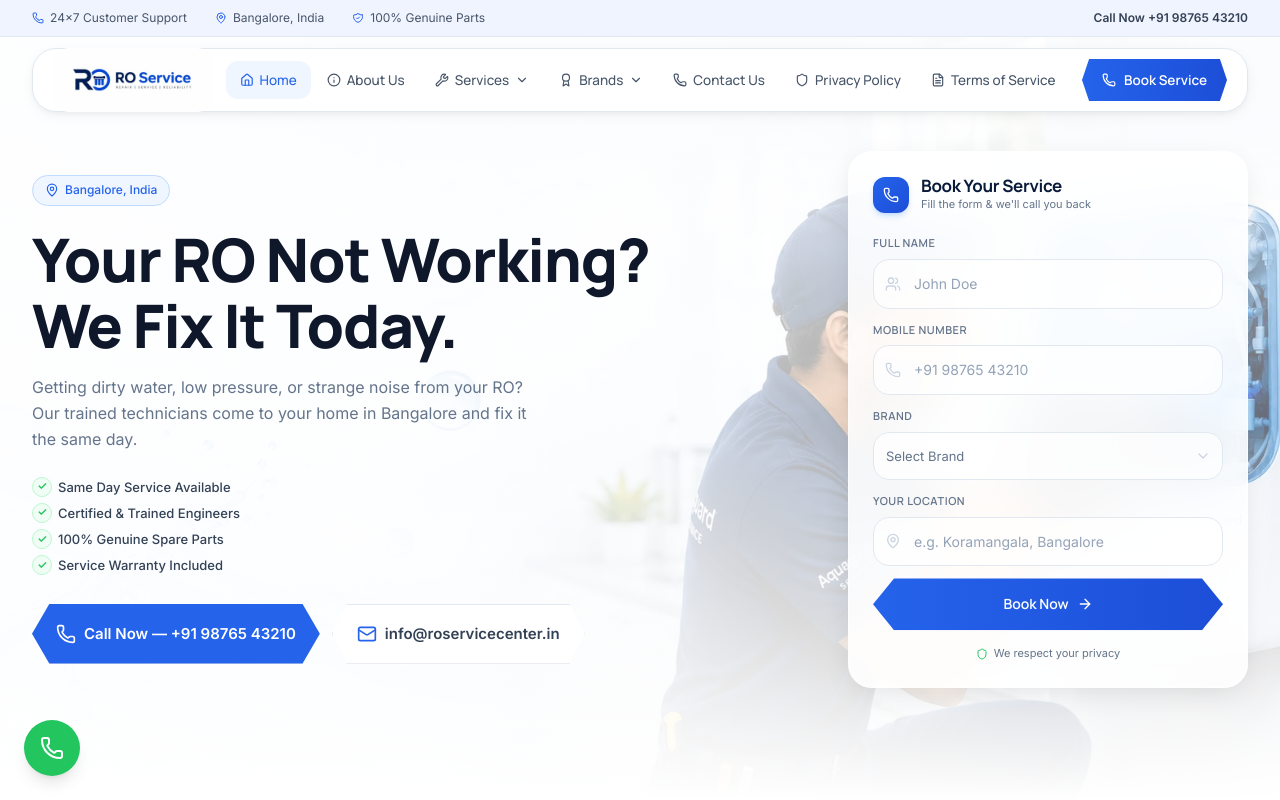
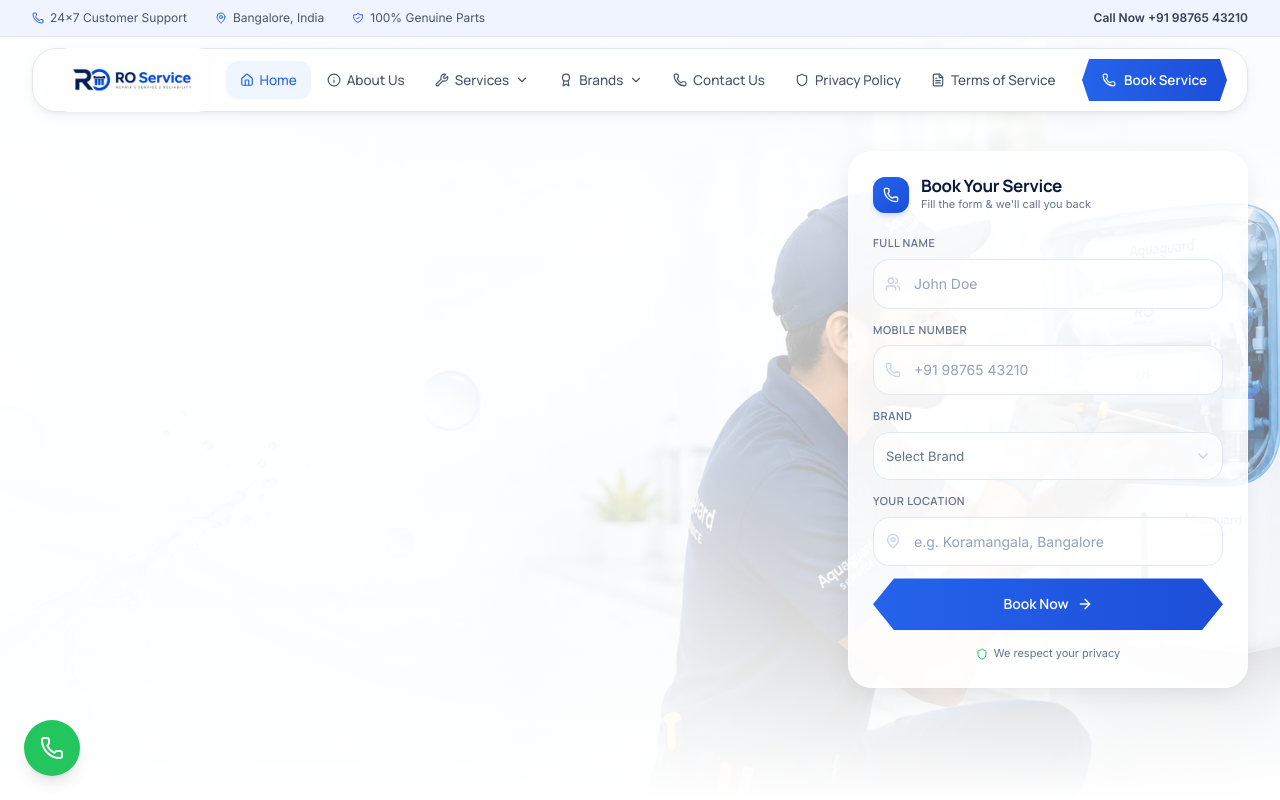
Before and after one commit to hoteldemo88-a11y/OG-Service, a React (Vite) app: page / in a window 1280 px wide. Shown: the top 800 px of the page. Built offline with nearby package versions, Linux system fonts and the light colour scheme.

Commit message:
increase performance

```diff
--- a/index.html
+++ b/index.html
@@ -4,29 +4,28 @@
     <meta charset="UTF-8" />
     <link rel="icon" type="image/svg+xml" href="/logo.png" />
     <meta name="viewport" content="width=device-width, initial-scale=1.0" />
+
+    <!-- LCP image: preload FIRST for fastest discovery -->
+    <link rel="preload" as="image" href="/herobg.webp" fetchpriority="high" />
+
     <meta name="theme-color" content="#1d4ed8" />
     <meta name="robots" content="index, follow, max-image-preview:large, max-snippet:-1" />
     <meta name="googlebot" content="index, follow" />
     <meta http-equiv="X-UA-Compatible" content="IE=edge" />
 
-    <!-- Preload LCP image -->
-    <link rel="preload" as="image" href="/herobg.webp" />
-
-    <!-- Preconnect for fonts -->
-    <link rel="preconnect" href="https://fonts.googleapis.com" />
-    <link rel="preconnect" href="https://fonts.gstatic.com" crossorigin />
-    <link rel="preconnect" href="https://randomuser.me" />
-
-    <!-- Google Fonts: non-render-blocking -->
-    <link rel="preload" as="style" href="https://fonts.googleapis.com/css2?family=Inter:wght@400;500;600&family=Manrope:wght@300;400;500;600;700;800&display=swap" />
-    <link rel="stylesheet" href="https://fonts.googleapis.com/css2?family=Inter:wght@400;500;600&family=Manrope:wght@300;400;500;600;700;800&display=swap" media="print" onload="this.media='all'" />
-    <noscript><link rel="stylesheet" href="https://fonts.googleapis.com/css2?family=Inter:wght@400;500;600&family=Manrope:wght@300;400;500;600;700;800&display=swap" /></noscript>
-
-    <!-- Default critical CSS -->
+    <!-- Critical CSS (inline to avoid render-blocking) -->
     <style>
       body { margin: 0; padding: 0; -webkit-font-smoothing: antialiased; -moz-osx-font-smoothing: grayscale; }
       #root { min-height: 100vh; }
     </style>
+
+    <!-- Preconnect for fonts (needed for font CSS) -->
+    <link rel="preconnect" href="https://fonts.googleapis.com" />
+    <link rel="preconnect" href="https://fonts.gstatic.com" crossorigin />
+
+    <!-- Google Fonts: non-render-blocking -->
+    <link rel="stylesheet" href="https://fonts.googleapis.com/css2?family=Inter:wght@400;500;600&family=Manrope:wght@300;400;500;600;700;800&display=swap" media="print" onload="this.media='all'" />
+    <noscript><link rel="stylesheet" href="https://fonts.googleapis.com/css2?family=Inter:wght@400;500;600&family=Manrope:wght@300;400;500;600;700;800&display=swap" /></noscript>
   </head>
   <body>
     <div id="root"></div>
--- a/src/components/sections/HeroSection.jsx
+++ b/src/components/sections/HeroSection.jsx
@@ -1,34 +1,33 @@
 import { useState, useEffect } from 'react';
-import { motion } from 'framer-motion';
 import { Phone, Mail, Users, MapPin, ChevronDown, ArrowRight, Shield } from 'lucide-react';
 import Container from '@/components/common/Container';
 import { BRANDS, SITE } from '@/constants';
-import { fadeUp, stagger } from '@/utils/animations';
+
+const heroImages = ['/hero image 1.webp', '/hero image 2.webp', '/hero image 3.webp'];
 
 export default function HeroSection() {
   const [form, setForm] = useState({ name: '', phone: '', brand: '', location: '' });
   const [loading, setLoading] = useState(false);
-  const heroImages = ['/hero image 1.webp', '/hero image 2.webp', '/hero image 3.webp'];
   const [heroIdx, setHeroIdx] = useState(0);
+  const set = (k) => (e) => setForm({ ...form, [k]: e.target.value });
+  const submit = (e) => { e.preventDefault(); setLoading(true); setTimeout(() => { setLoading(false); window.location.href = '/thank-you'; }, 1200); };
+
   useEffect(() => {
     const timer = setInterval(() => {
       setHeroIdx((prev) => (prev + 1) % heroImages.length);
     }, 5000);
     return () => clearInterval(timer);
-  }, [heroImages.length]);
-  const set = (k) => (e) => setForm({ ...form, [k]: e.target.value });
-  const submit = (e) => { e.preventDefault(); setLoading(true); setTimeout(() => { setLoading(false); window.location.href = '/thank-you'; }, 1200); };
+  }, []);
 
   return (
     <section className="relative overflow-hidden min-h-[500px] lg:min-h-[calc(100vh-36px)] flex items-end lg:items-center">
       <div className="absolute inset-0 hidden lg:block">
-        <img src="/herobg.webp" alt="RO water purifier service background" className="w-full h-full object-cover" width="1920" height="1080" fetchpriority="high" />
+        <img src="/herobg.webp" alt="RO water purifier service background" className="w-full h-full object-cover" width="1920" height="1080" />
         <div className="absolute inset-0 bg-gradient-to-r from-white/95 via-white/80 to-white/40" />
         <div className="absolute inset-0 bg-gradient-to-t from-white via-transparent to-white/60" />
       </div>
 
       <Container className="relative z-10 w-full py-10 sm:py-16 lg:py-0 lg:min-h-[calc(100vh-36px)] flex items-center">
-        {/* ── Phone: stacked (image then form). Desktop: side by side ── */}
         <div className="w-full lg:grid lg:grid-cols-[1fr_400px] lg:gap-12 lg:items-center">
 
           {/* ── Phone: Image + Badge + Buttons ── */}
@@ -65,22 +64,24 @@ export default function HeroSection() {
             </div>
           </div>
 
-          {/* ── LEFT: Content (desktop only) ── */}
-          <motion.div initial="hidden" animate="visible" variants={stagger} className="hidden lg:block pt-16 sm:pt-20 lg:pt-0 pb-6 lg:pb-0 text-center lg:text-left">
-            <motion.div variants={fadeUp} className="inline-flex items-center gap-1.5 px-3 py-1 rounded-full bg-[#eff6ff] border border-[#bfdbfe] mb-3 sm:mb-5">
-              <MapPin className="w-3 h-3 sm:w-3.5 sm:h-3.5 text-[#2563eb]" />
-              <span className="text-[11px] sm:text-[12px] font-medium text-[#2563eb]">Bangalore, India</span>
-            </motion.div>
+          {/* ── LEFT: Content (desktop only, CSS animations) ── */}
+          <div className="hidden lg:block pt-16 sm:pt-20 lg:pt-0 pb-6 lg:pb-0 text-center lg:text-left">
+            <div className="animate-[fadeUp_0.5s_ease-out_0s_both]">
+              <div className="inline-flex items-center gap-1.5 px-3 py-1 rounded-full bg-[#eff6ff] border border-[#bfdbfe] mb-3 sm:mb-5">
+                <MapPin className="w-3 h-3 sm:w-3.5 sm:h-3.5 text-[#2563eb]" />
+                <span className="text-[11px] sm:text-[12px] font-medium text-[#2563eb]">Bangalore, India</span>
+              </div>
+            </div>
 
-            <motion.h1 variants={fadeUp} className="text-[28px] sm:text-[42px] lg:text-[54px] xl:text-[60px] font-extrabold text-[#0f172a] leading-[1.1] tracking-[-0.02em] mb-3 sm:mb-4">
-              Your RO Not Working?<br className="hidden sm:block" /> We Fix It Today.
-            </motion.h1>
+            <h1 className="text-[28px] sm:text-[42px] lg:text-[54px] xl:text-[60px] font-extrabold text-[#0f172a] leading-[1.1] tracking-[-0.02em] mb-3 sm:mb-4 animate-[fadeUp_0.5s_ease-out_0.1s_both]">
+              Your RO Not Working?<br /> We Fix It Today.
+            </h1>
 
-            <motion.p variants={fadeUp} className="text-[13px] sm:text-[15px] lg:text-[16px] text-[#64748b] max-w-[500px] leading-relaxed mb-4 sm:mb-6 mx-auto lg:mx-0">
+            <p className="text-[13px] sm:text-[15px] lg:text-[16px] text-[#64748b] max-w-[500px] leading-relaxed mb-4 sm:mb-6 mx-auto lg:mx-0 animate-[fadeUp_0.5s_ease-out_0.2s_both]">
               Getting dirty water, low pressure, or strange noise from your RO? Our trained technicians come to your home in Bangalore and fix it the same day.
-            </motion.p>
+            </p>
 
-            <motion.div variants={fadeUp} className="grid grid-cols-2 gap-x-3 gap-y-2 lg:grid-cols-1 lg:gap-1 lg:items-start mb-5 sm:mb-7 text-center lg:text-left">
+            <div className="flex flex-col lg:items-start lg:gap-2.5 mb-5 sm:mb-7 text-center lg:text-left animate-[fadeUp_0.5s_ease-out_0.3s_both]">
               {[
                 'Same Day Service Available',
                 'Certified & Trained Engineers',
@@ -92,9 +93,9 @@ export default function HeroSection() {
                   <span className="text-[11px] sm:text-[13px] font-medium text-[#334155]">{item}</span>
                 </div>
               ))}
-            </motion.div>
+            </div>
 
-            <motion.div variants={fadeUp} className="flex flex-col sm:flex-row gap-3 sm:gap-3 justify-center lg:justify-start">
+            <div className="flex flex-col sm:flex-row gap-3 sm:gap-3 justify-center lg:justify-start animate-[fadeUp_0.5s_ease-out_0.4s_both]">
               <a href={`tel:${SITE.phoneRaw}`} className="inline-flex items-center justify-center gap-2 bg-[#2563eb] hover:bg-[#1d4ed8] text-white font-semibold btn-ribbon px-6 py-4 text-[15px] transition-all duration-200 shadow-md hover:shadow-lg active:scale-[0.98]">
                 <Phone className="w-5 h-5" />
                 Call Now — {SITE.phoneFormatted}
@@ -103,15 +104,15 @@ export default function HeroSection() {
                 <Mail className="w-5 h-5 text-[#2563eb]" />
                 {SITE.email}
               </a>
-            </motion.div>
-          </motion.div>
+            </div>
+          </div>
 
           {/* ── RIGHT: Booking Form ── */}
-          <motion.div initial={{ opacity: 0, x: 30 }} animate={{ opacity: 1, x: 0 }} transition={{ duration: 0.6, delay: 0.2 }} className="relative pb-12 lg:pb-0 max-w-[400px] mx-auto lg:max-w-none w-full">
+          <div className="relative pb-12 lg:pb-0 max-w-[400px] mx-auto lg:max-w-none w-full animate-[slideIn_0.6s_ease-out_0.2s_both]">
             <div className="glass-strong rounded-2xl sm:rounded-[24px] shadow-[0_8px_32px_-8px_rgba(0,0,0,0.12)] border border-white/60 p-5 sm:p-6">
               <div className="flex items-center gap-2.5 sm:gap-3 mb-4 sm:mb-5">
                 <div className="w-9 h-9 sm:w-9 sm:h-9 rounded-lg bg-gradient-to-br from-[#2563eb] to-[#1d4ed8] flex items-center justify-center shadow-md shadow-blue-500/20">
-                  <Phone className="w-4 h-4 text-white" />
+                  <Phone className="w-4 h-4 text-white" aria-hidden="true" />
                 </div>
                 <div>
                   <h3 className="text-[15px] sm:text-[17px] font-bold text-[#0a1a3a]" style={{fontFamily:'var(--font-heading)'}}>Book Your Service</h3>
@@ -137,9 +138,9 @@ export default function HeroSection() {
                 </div>
 
                 <div className="relative group">
-                    <label htmlFor="hero-brand" className="block text-[11px] sm:text-[11px] font-semibold text-[#64748b] mb-1.5 uppercase tracking-wider" style={{fontFamily:'var(--font-heading)'}}>Brand</label>
-                    <div className="relative">
-                      <select id="hero-brand" value={form.brand} onChange={set('brand')} required className="w-full px-3 py-3 bg-white/70 border border-[#e2e8f0] rounded-xl text-[13px] text-[#64748b] focus:outline-none focus:ring-2 focus:ring-[#2563eb]/15 focus:border-[#2563eb]/40 focus:bg-white transition-all appearance-none" style={{fontFamily:'var(--font-body)'}}>
+                  <label htmlFor="hero-brand" className="block text-[11px] sm:text-[11px] font-semibold text-[#64748b] mb-1.5 uppercase tracking-wider" style={{fontFamily:'var(--font-heading)'}}>Brand</label>
+                  <div className="relative">
+                    <select id="hero-brand" value={form.brand} onChange={set('brand')} required className="w-full px-3 py-3 bg-white/70 border border-[#e2e8f0] rounded-xl text-[13px] text-[#64748b] focus:outline-none focus:ring-2 focus:ring-[#2563eb]/15 focus:border-[#2563eb]/40 focus:bg-white transition-all appearance-none" style={{fontFamily:'var(--font-body)'}}>
                       <option value="">Select Brand</option>
                       {BRANDS.map(b => <option key={b.id} value={b.id}>{b.name}</option>)}
                     </select>
@@ -160,11 +161,11 @@ export default function HeroSection() {
                 </button>
 
                 <p className="text-center text-[11px] text-[#64748b] flex items-center justify-center gap-1.5 pt-0.5" style={{fontFamily:'var(--font-body)'}}>
-                  <Shield className="w-3 h-3 text-[#22c55e]" /> We respect your privacy
+                  <Shield className="w-3 h-3 text-[#22c55e]" aria-hidden="true" /> We respect your privacy
                 </p>
               </form>
             </div>
-          </motion.div>
+          </div>
         </div>
       </Container>
     </section>
--- a/src/index.css
+++ b/src/index.css
@@ -162,6 +162,14 @@
   }
 
   /* ── Animations ── */
+  @keyframes fadeUp {
+    from { opacity: 0; transform: translateY(24px); }
+    to { opacity: 1; transform: translateY(0); }
+  }
+  @keyframes slideIn {
+    from { opacity: 0; transform: translateX(30px); }
+    to { opacity: 1; transform: translateX(0); }
+  }
   @keyframes floatSlow {
     0%, 100% { transform: translateY(0px); }
     50% { transform: translateY(-8px); }
```
